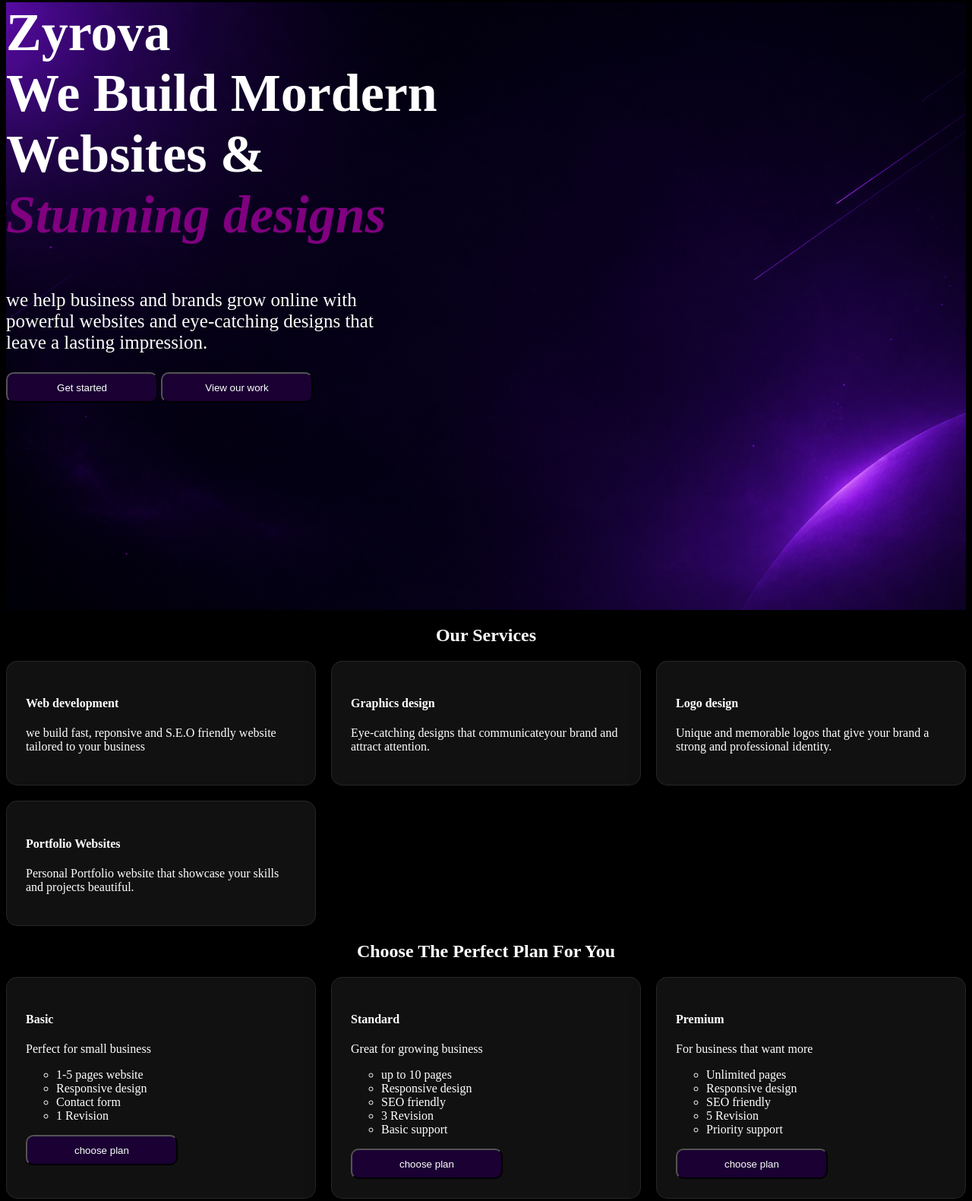
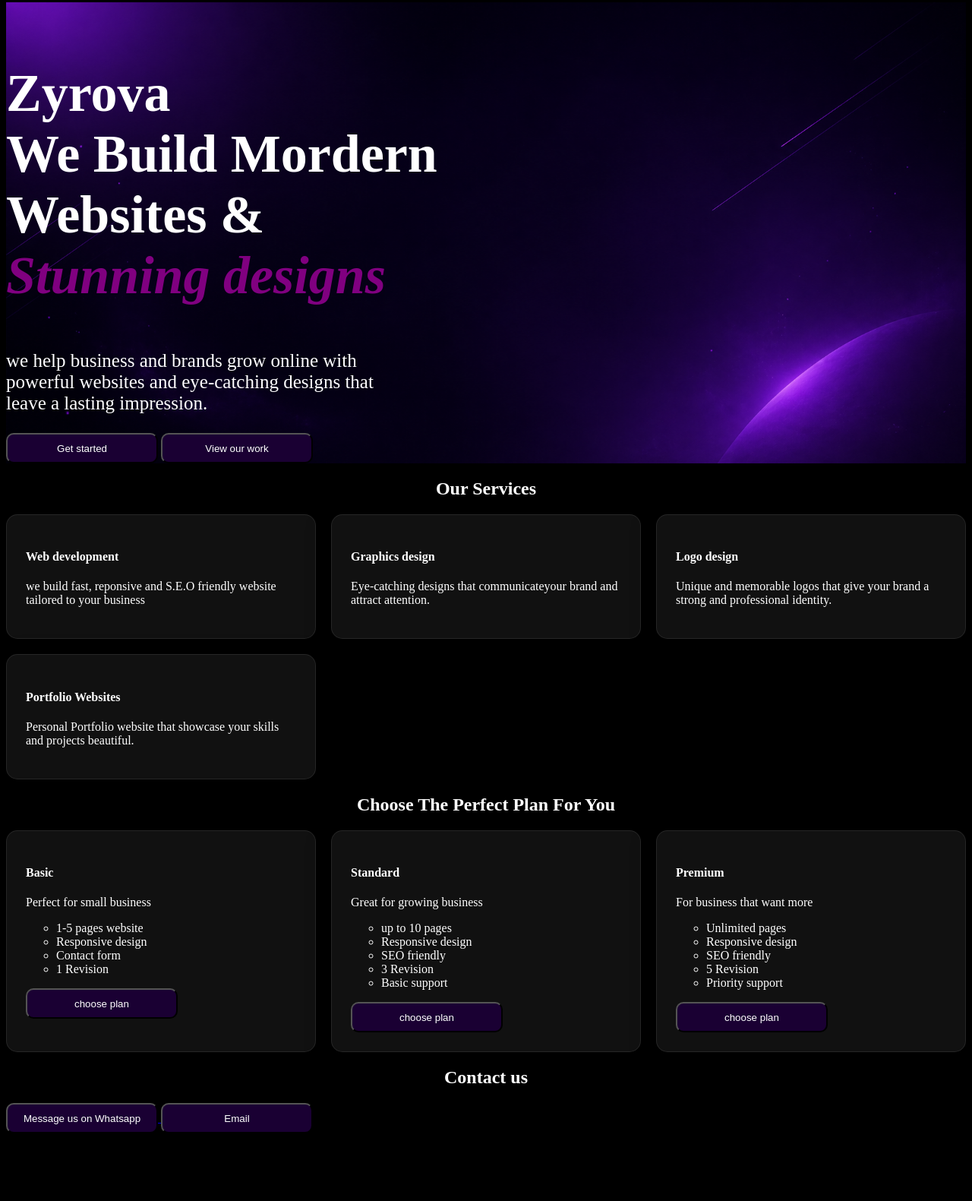
Before and after one commit to zyrova80-dev/Zyrova-landing-page, a plain HTML site: page index.html in a window 1280 px wide. Shown: the part 67-1648 px from the top of the page at 76% size. After the commit the page ends 1567 px from the top, so only its background shows below. Drawn offline with Linux system fonts and the light colour scheme.

Commit message:
eight update

```diff
--- a/index.html
+++ b/index.html
@@ -17,7 +17,7 @@
             <li><a href="#Hero">Home</a></li>
             <li><a href="#Services">Services</a></li>
             <li><a href="#pricing">Pricing</a></li>
-            <li><a href="#contact">Contact</a></li>
+            <li><a href="#contact me">Contact</a></li>
         </ul>
 
 
@@ -26,7 +26,7 @@
 
     <section class="hero" id="Hero">
         <div class="hero-content">
-            <h1 class="hero-title">Zyrova <br>We Build Mordern <br> Websites & <br> <em> Stunning designs</em></h1>
+            <h1 class="hero-title"> <br>Zyrova <br>We Build Mordern <br> Websites & <br> <em> Stunning designs</em></h1>
             <p class="hero-subtitle">we help business and brands grow online with <br>powerful websites and eye-catching designs that <br>leave a lasting impression.</p>
             <div class="hero-buttons">
                 <a class="btn primary-btn">
@@ -100,10 +100,10 @@
             </div>
         </div>
     </section>
-    <section class="Contact" id="Contact">
+    <section class="Contact" id="contact me">
         <h2 class="section-title">Contact us</h2>
          <a href="https://wa.me/2348105969202" target="_blank"><button>Message us on Whatsapp</button>
-         <a href="mailto:zynora80@gmail.com" target="_blank"><button>Email</button>
+         <a href="mailto:zyrova80@gmail.com" target="_blank"><button>Email</button>
     </section>
 </body>
 </html>
--- a/style.css
+++ b/style.css
@@ -82,7 +82,7 @@ em {
 }
 
 .hero {
-    height: 100vh;
+    height: 100%;
     background-image:url(IMAGES/file_00000000cb1071f4a653e60d95df8870.png);
     margin-top: 0px;
     background-size: cover;
```
